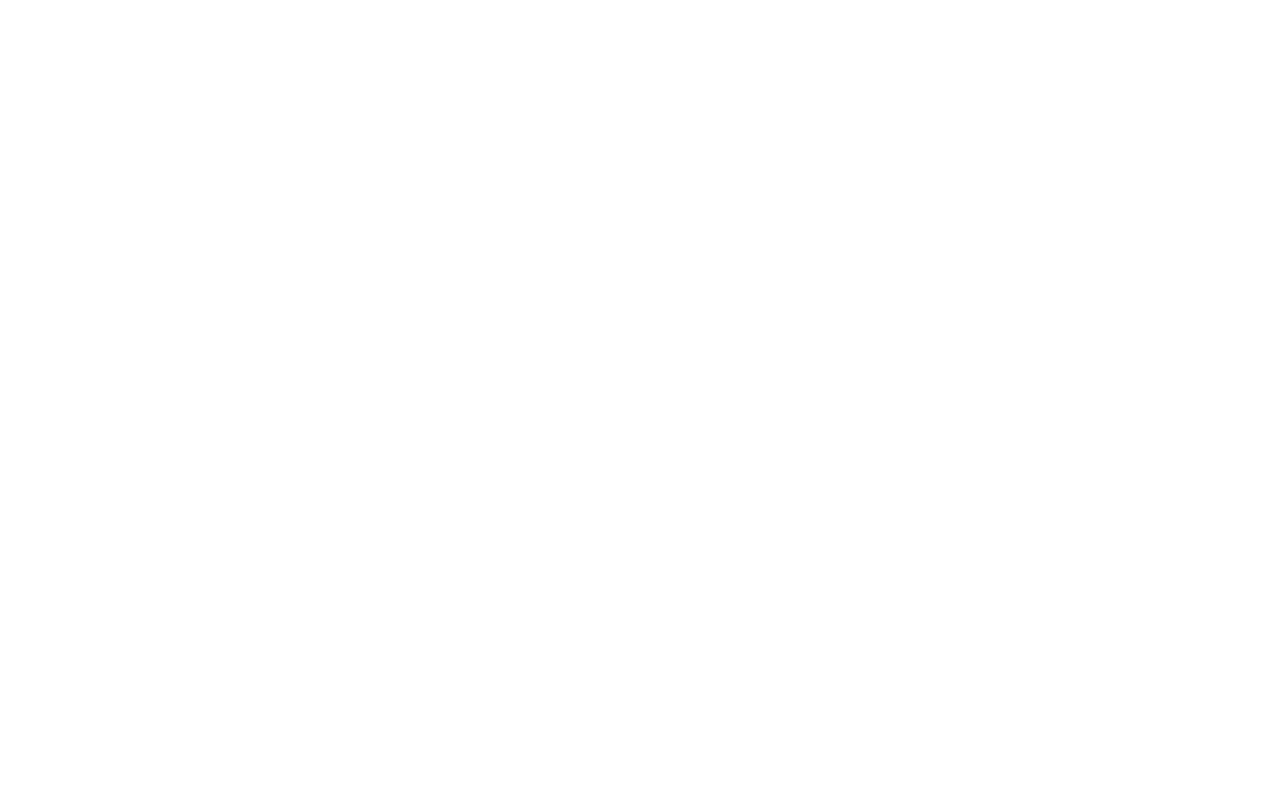
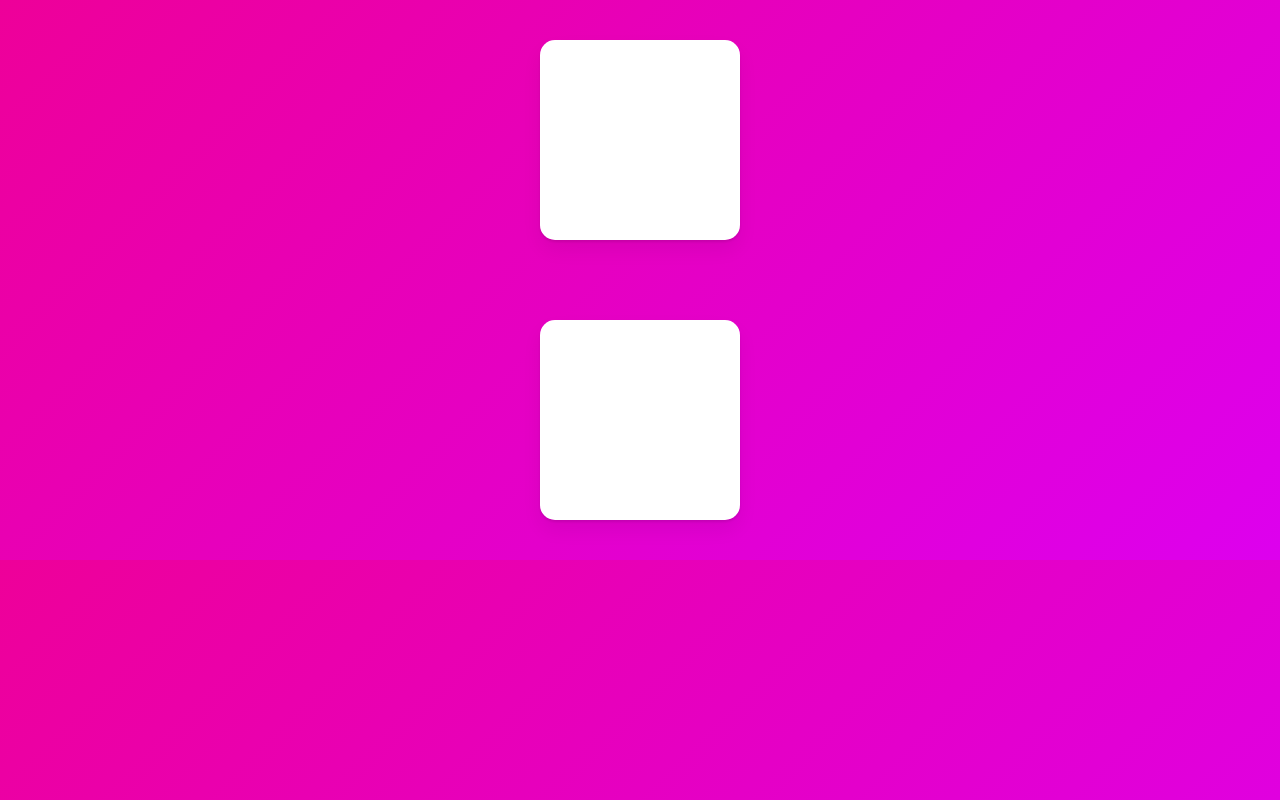
Before and after one commit to k-sang-soo/react-typescript-anination, a React (Create React App) app: page / in a window 1280 px wide. Built offline with nearby package versions, Linux system fonts and the light colour scheme.

Commit message:
기본 사용법

```diff
--- a/package.json
+++ b/package.json
@@ -10,6 +10,7 @@
     "@types/node": "^16.18.9",
     "@types/react": "^18.0.26",
     "@types/react-dom": "^18.0.9",
+    "framer-motion": "^7.10.0",
     "react": "^18.2.0",
     "react-dom": "^18.2.0",
     "react-scripts": "5.0.1",
--- a/src/App.tsx
+++ b/src/App.tsx
@@ -1,27 +1,45 @@
 import React from 'react';
 import styled from 'styled-components';
 import { GlobalStyle } from './StyledReset';
+import { motion } from 'framer-motion';
 
 const Wrapper = styled.div`
-    height: 100vh;
-    width: 100vw;
     display: flex;
     justify-content: center;
     align-items: center;
+    padding: 40px 0;
 `;
 
-const Box = styled.div`
+const Box = styled(motion.div)`
     width: 200px;
     height: 200px;
     background-color: white;
-    border-radius: 10px;
+    border-radius: 15px;
     box-shadow: 0 2px 3px rgba(0, 0, 0, 0.1), 0 10px 20px rgba(0, 0, 0, 0.06);
 `;
+
+const Box2 = styled(Box)``;
+
+const ani1 = {
+    start: { scale: 0 },
+    end: { scale: 1, rotateZ: 360, transition: { type: 'spring', delay: 0.5 } },
+};
+
+const ani2 = {
+    start: { scale: 0 },
+    end: { scale: 1, rotateZ: 360, transition: { type: 'spring', delay: 0.5 } },
+};
 
 function App() {
     return (
         <>
             <GlobalStyle />
+            <Wrapper>
+                <Box variants={ani1} initial="start" animate="end" />
+            </Wrapper>
+            <Wrapper>
+                <Box2 variants={ani2} initial="start" animate="end" />
+            </Wrapper>
         </>
     );
 }
--- a/src/StyledReset.tsx
+++ b/src/StyledReset.tsx
@@ -41,6 +41,7 @@ export const GlobalStyle = createGlobalStyle`
     box-sizing: border-box;
     -webkit-text-size-adjust: none;
     text-size-adjust: none;
+    background:linear-gradient(135deg,#e09,#d0e);
   }
 
   [hidden], hr {
```
Also changed, not shown: 1 other file (tests, documents, lock files or other folders).
